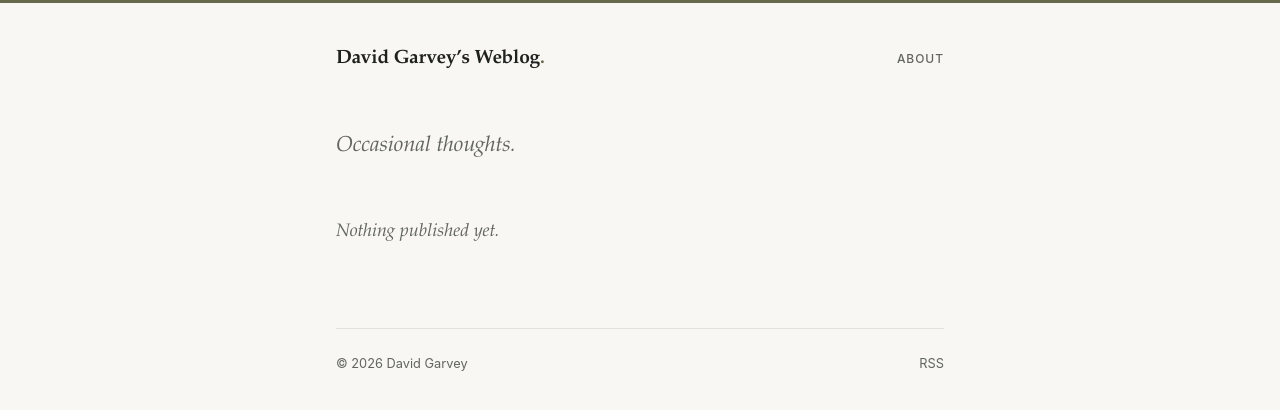
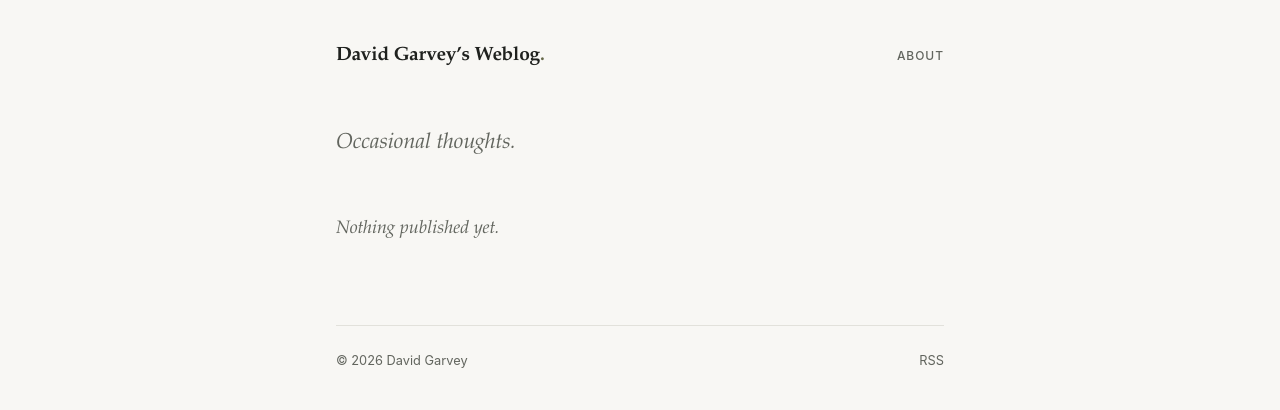
Before and after one commit to davegarvey/davegarvey.github.io, a Jekyll site: the page built from index.html, in a window 1280 px wide. Shown: the top 410 px of the page. Built offline with Jekyll 4.4.1, drawn with Linux system fonts in a browser that asks for light colours.

Commit message:
Remove the full-width accent bar
On wide screens the bar spanned far beyond the narrow text column. The
accent still appears in the title's full stop, year labels and links.

Co-Authored-By: Claude Opus 5.5 <noreply@anthropic.com>

```diff
--- a/assets/css/main.css
+++ b/assets/css/main.css
@@ -39,13 +39,6 @@ body {
   font-variant-numeric: oldstyle-nums proportional-nums;
   -webkit-font-smoothing: antialiased;
   text-rendering: optimizeLegibility;
-}
-
-body::before {
-  content: "";
-  display: block;
-  height: 3px;
-  background: var(--accent);
 }
 
 ::selection {
```
